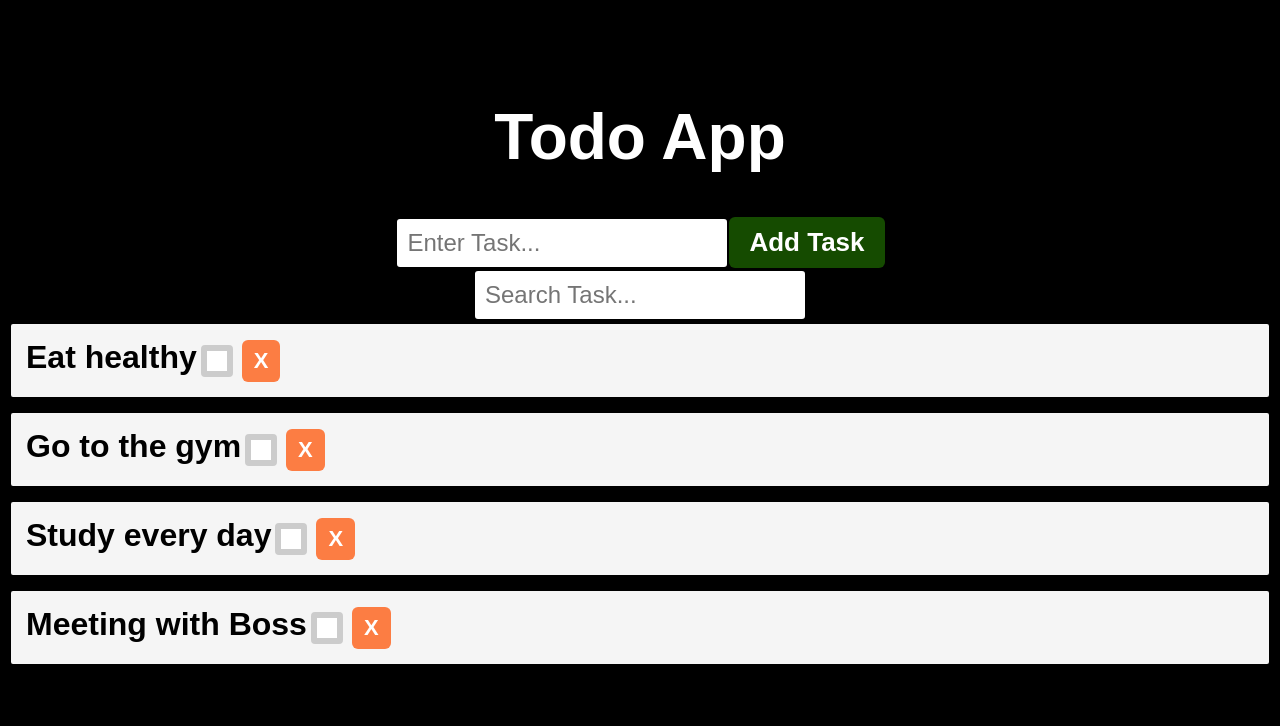
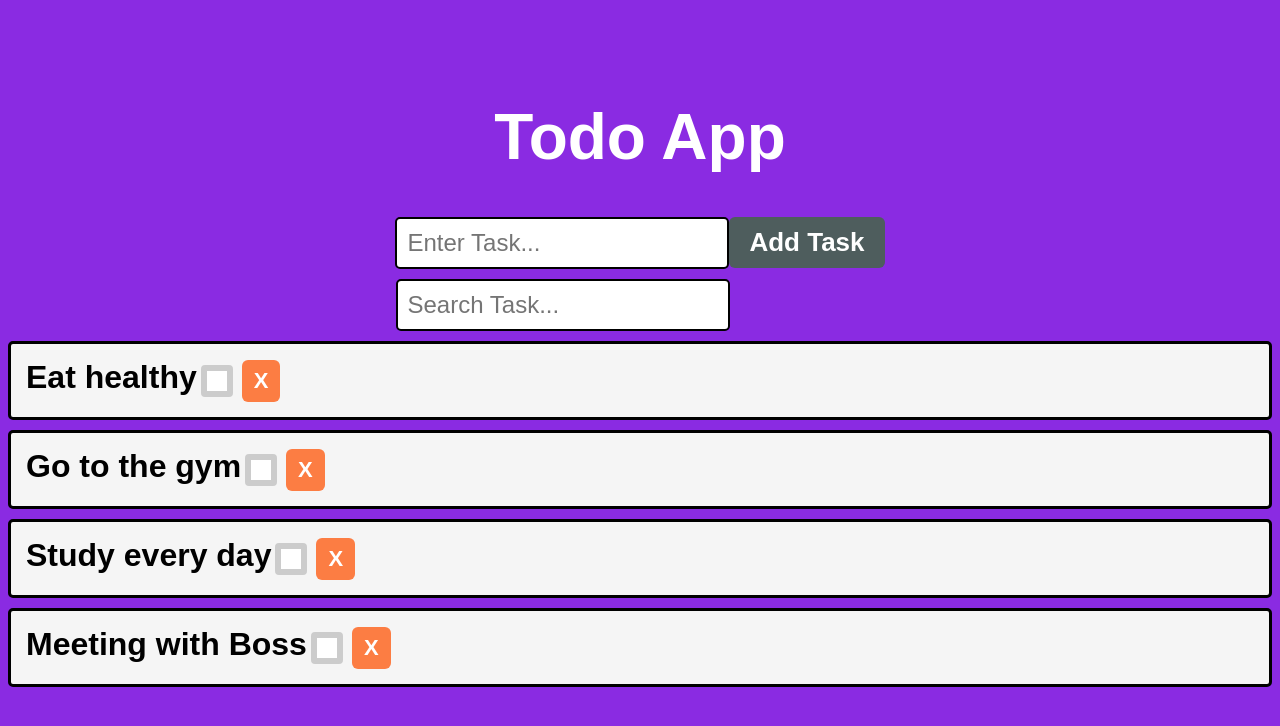
Before and after one commit to Vahe789/todo-app, a React (Create React App) app: page / in a window 1280 px wide. Shown: the top 726 px of the page. Built offline with nearby package versions, Linux system fonts and the light colour scheme.

Commit message:
Update index.css

```diff
--- a/src/index.css
+++ b/src/index.css
@@ -1,6 +1,5 @@
-
 body {
-  background-color: black;
+  background-color: blueviolet;
 }
 
 .todo-list {
@@ -110,3 +109,11 @@
   font-size: 22px;
   margin-left: 6px;
 }
+
+.Input {
+  margin: 10px;
+}
+
+.Search-input {
+  margin-right: 155px;
+}
```
